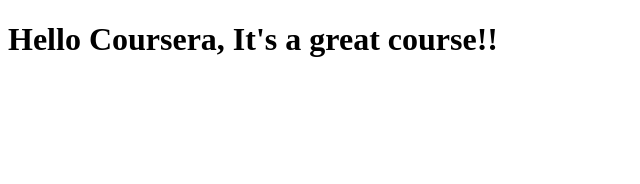
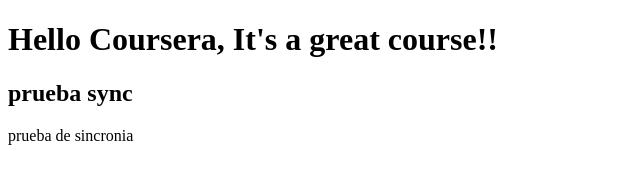
Before and after one commit to menjuanpa/coursera-test, a plain HTML site: page sites/index.html in a window 1280 px wide. Shown: the whole page, without its empty margins (0-640 px from the left). Drawn offline with Linux system fonts and the light colour scheme.

Commit message:
cambio de prueba de sync

```diff
--- a/sites/index.html
+++ b/sites/index.html
@@ -5,5 +5,7 @@
 </head>
 <body>
  <h1>Hello Coursera, It's a great course!!</h1>
+ <h2>prueba sync</h2>
+ prueba de sincronia
 </body>
 </html>
```
